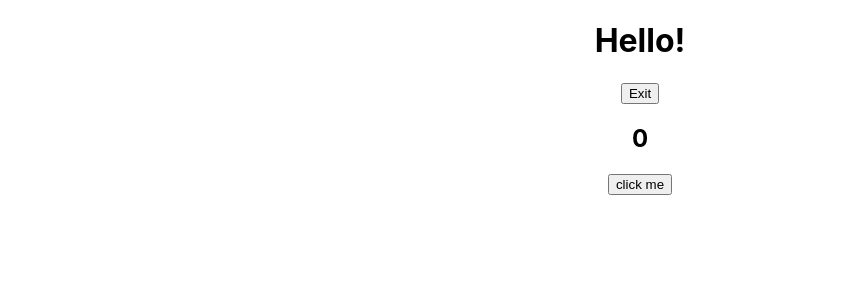
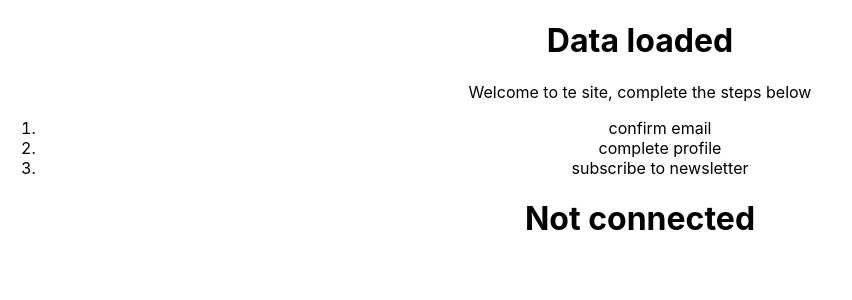
Before and after one commit to isabellaobrien/react, a React (Create React App) app in the folder my-app/: page / in a window 1280 px wide. Shown: the top 300 px of the page, without its empty margins (0-852 px from the left). Built offline with nearby package versions, Linux system fonts and the light colour scheme.

Commit message:
conditional rendering

```diff
--- a/my-app/src/App.js
+++ b/my-app/src/App.js
@@ -1,11 +1,12 @@
 import logo from './logo.svg';
 import './App.css';
-import StatefulGreeting from './components/StatefulGreeting';
-
+import ConditionalRenderingClass from './components/ConditionalRenderingClass';
+import ConditionalRenderingFunctional from './components/ConditionalRenderingFunctional';
 function App() {
   return (
     <div className="App">
-      <StatefulGreeting greeting="from the stateful class component" name="bob" />
+      <ConditionalRenderingClass />
+      <ConditionalRenderingFunctional connected={false} />
     </div>
   );
 }
--- /dev/null
+++ b/my-app/src/components/ConditionalRenderingClass.js
@@ -0,0 +1,32 @@
+import React, { Component } from 'react'
+
+export class ConditionalRenderingClass extends Component {
+    constructor(props) {
+        super(props)
+
+        this.state = {
+            isloaded: true,
+            isloggedin: true,
+        }
+    }
+    render() {
+        return (
+            <div>
+                <h1>{this.state.isloaded? 'Data loaded': 'Loading...'}</h1>
+                {this.state.isloggedin? (
+                    <div>
+                        <p>Welcome to te site, complete the steps below</p>
+                        <ol>
+                            <li>confirm email</li>
+                            <li>complete profile</li>
+                            <li>subscribe to newsletter</li>
+                        </ol>
+                    </div>
+
+                ):(<p>Please sign up!</p>)}
+            </div>
+        )
+    }
+}
+
+export default ConditionalRenderingClass
--- /dev/null
+++ b/my-app/src/components/ConditionalRenderingFunctional.js
@@ -0,0 +1,11 @@
+import React from 'react'
+
+function ConditionalRenderingFunctional(props) {
+  return (
+    <div>
+        <h1>{props.connected? 'Connected': 'Not connected'}</h1>
+    </div>
+  )
+}
+
+export default ConditionalRenderingFunctional
```
Also changed, not shown: my-app/src/components/EventClass.js (added, +16 -0 lines), my-app/src/components/EventFunctional.js (added, +14 -0 lines), my-app/src/components/StatefulGreeting.js (line endings or trailing spaces).
